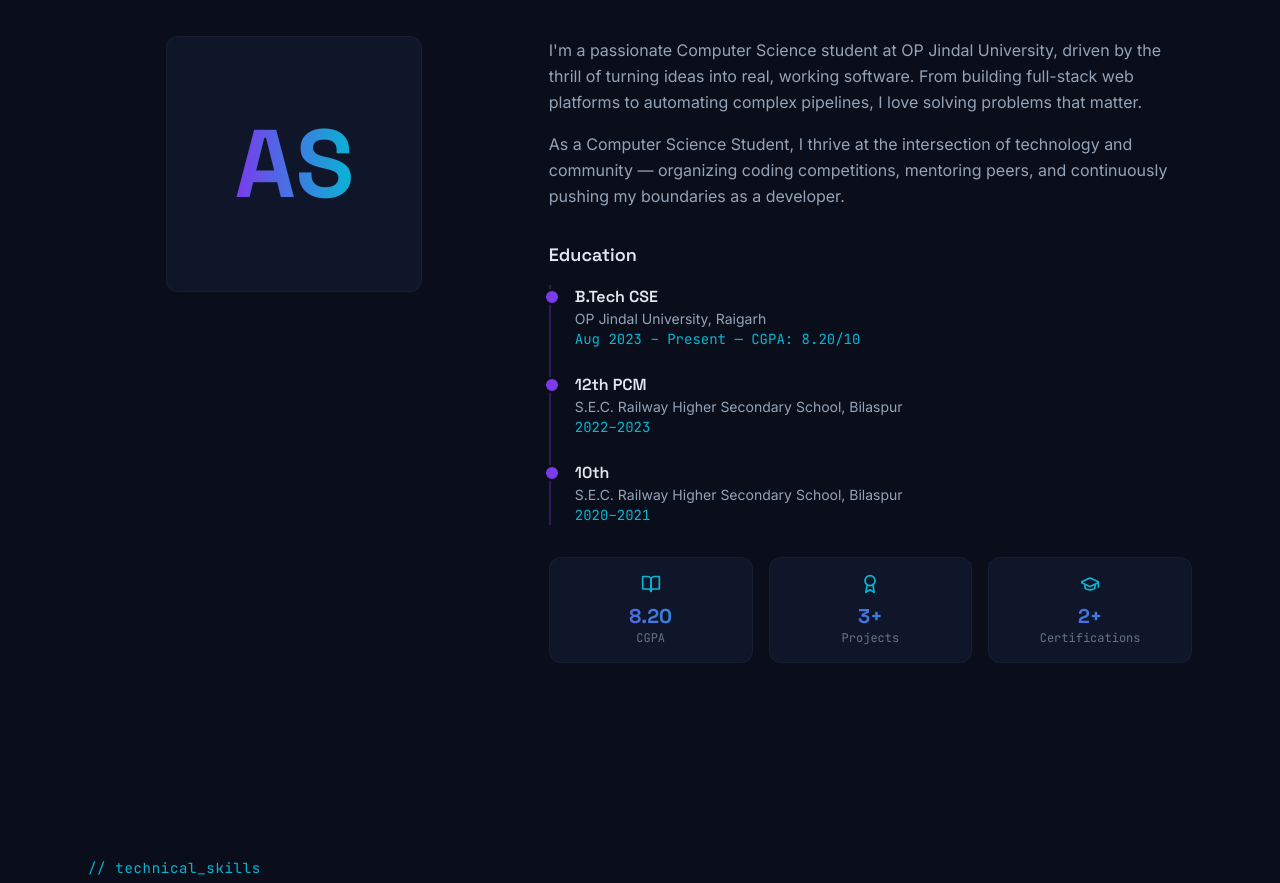
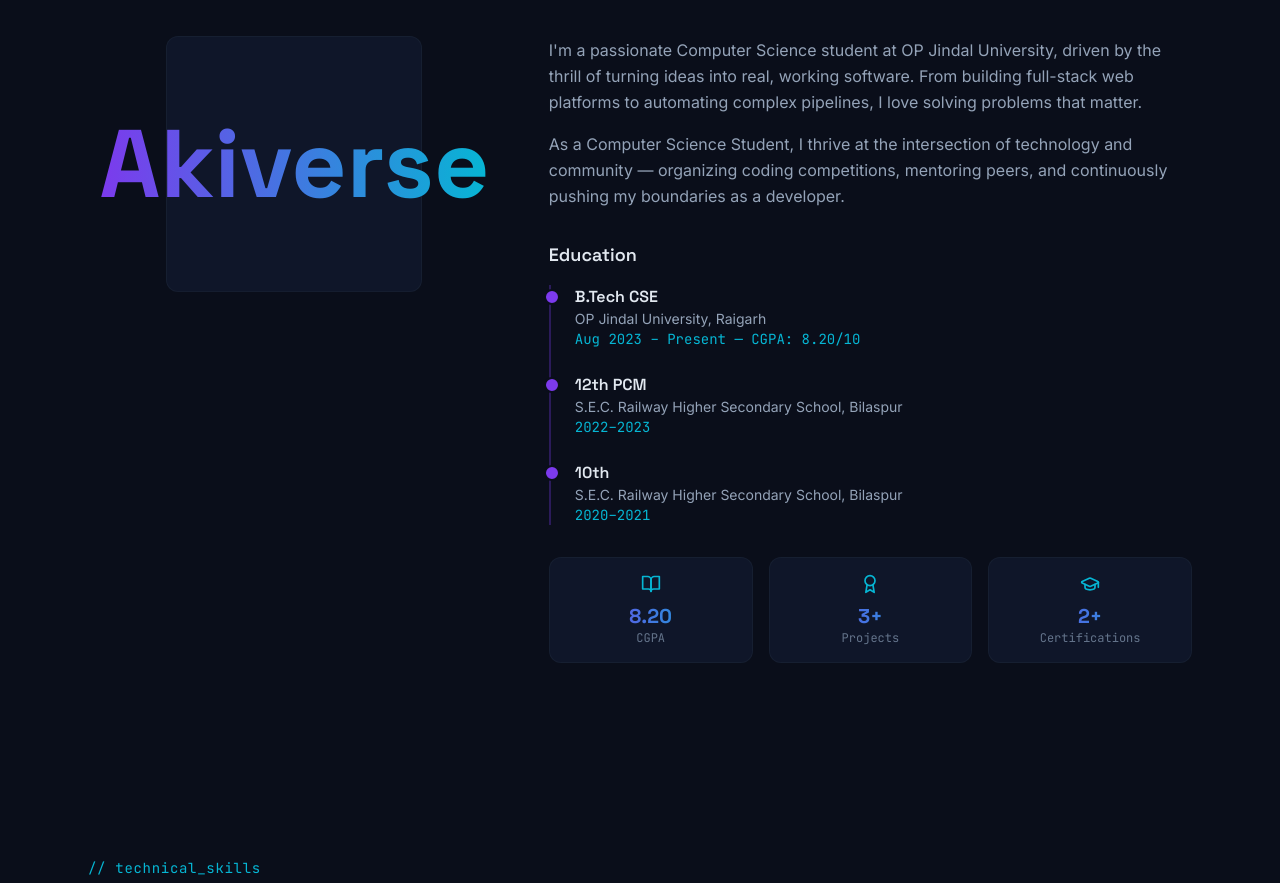
Before and after one commit to Akanksha2675/Akanksha-Soni-Portfolio, a React (Vite) app: page / in a window 1280 px wide. Shown: the part 955-1838 px from the top of the page. Built offline with nearby package versions, Linux system fonts and the light colour scheme.

Commit message:
Updated About.tsx

```diff
--- a/src/components/About.tsx
+++ b/src/components/About.tsx
@@ -41,7 +41,7 @@ export default function About() {
           <div className="md:col-span-2 flex justify-center reveal">
             <div className="glow-card p-8 animate-float inline-flex items-center justify-center w-64 h-64">
               <span className="font-display text-8xl font-bold gradient-text select-none">
-                AS
+                Akiverse
               </span>
             </div>
           </div>
```
